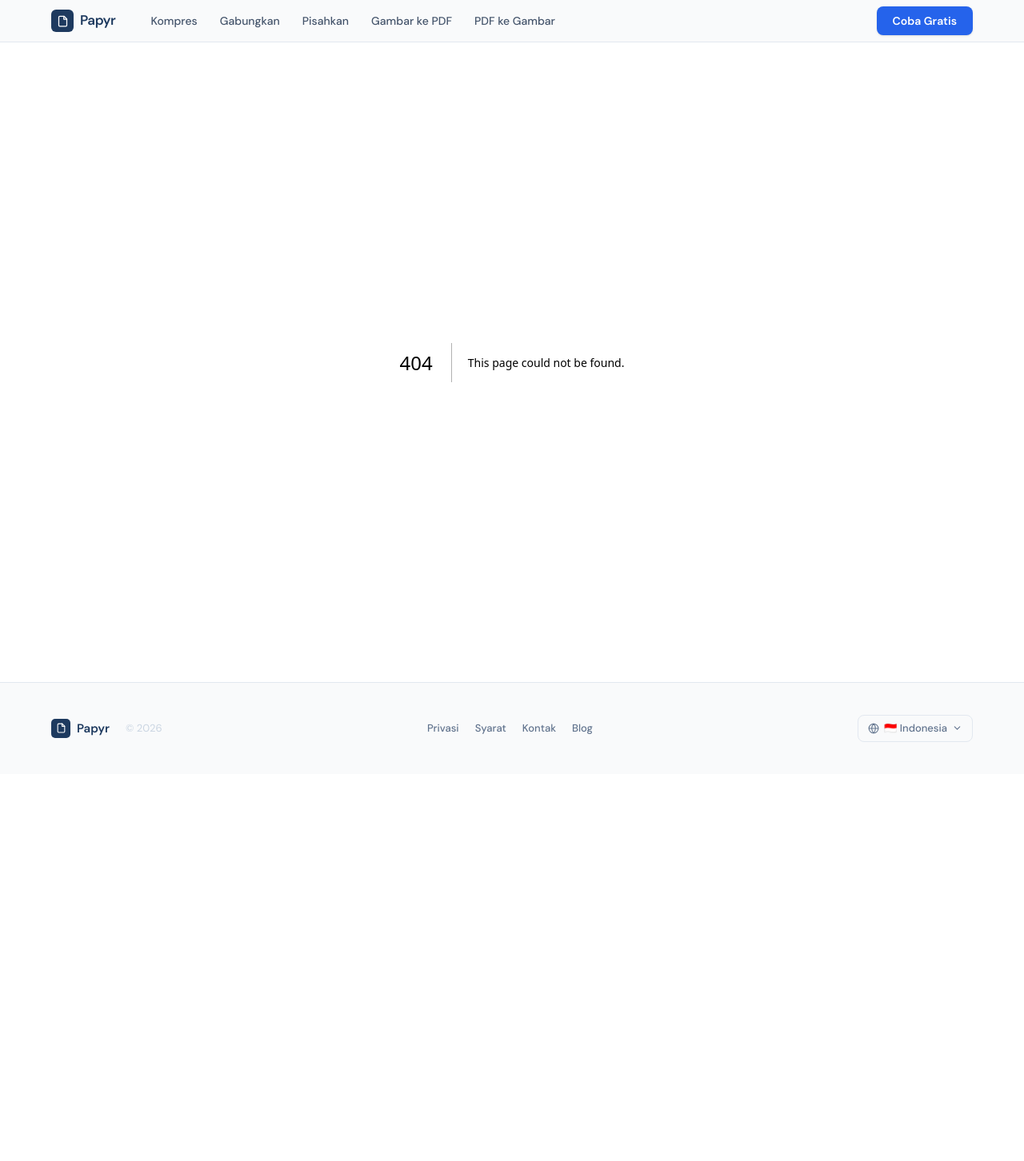
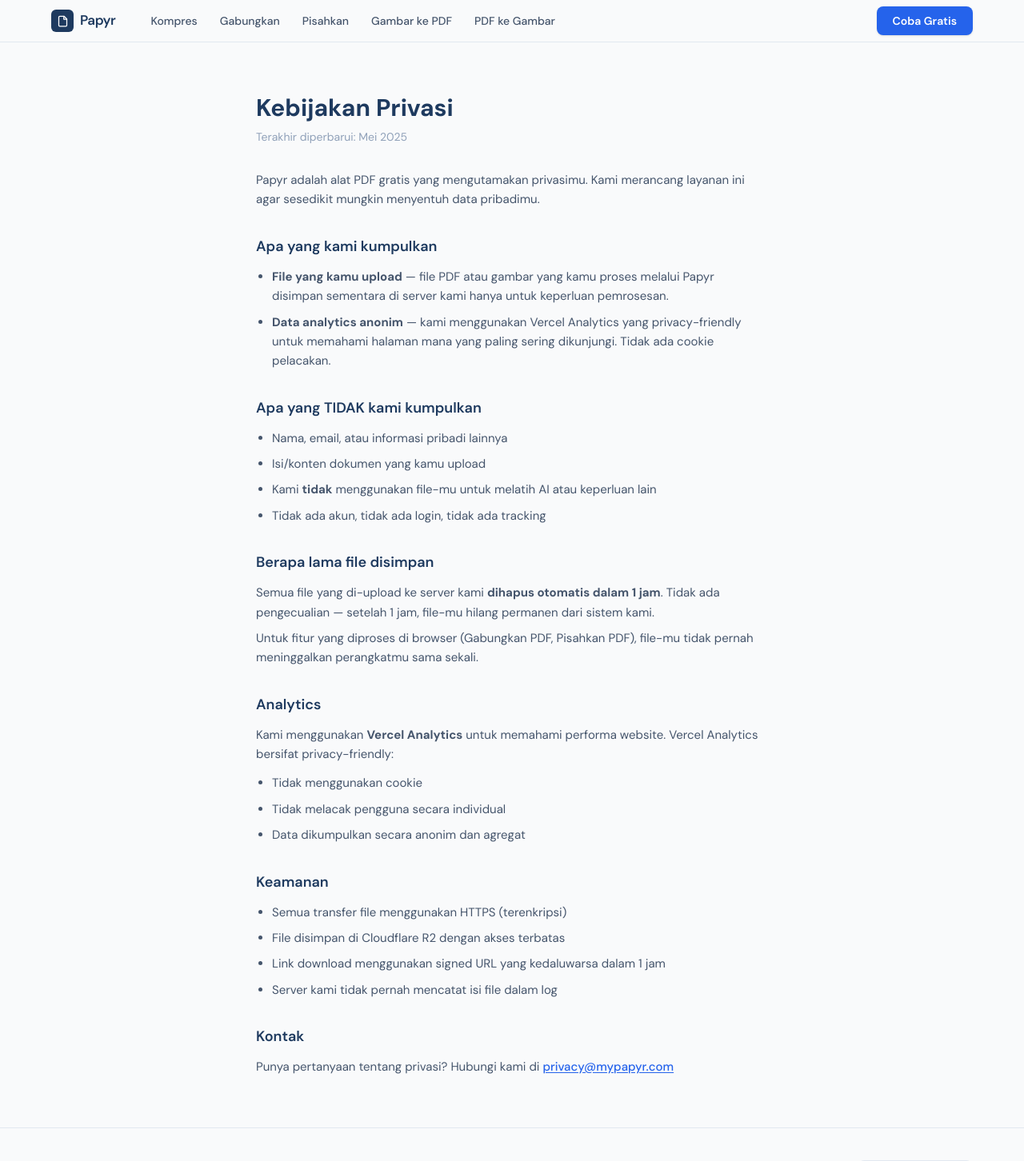
Before and after one commit to fazulfi/papyr, a Next.js app in the folder frontend/: page /privacy in a window 1280 px wide. Before the commit this address had no page. Shown: the top 1452 px of the page at 80% size. Before the commit the page ends 968 px from the top, so only its background shows below. Built offline with nearby package versions, Linux system fonts and the light colour scheme.

Commit message:
feat: add privacy policy page and link from footer (PAPYR-072)
Ultraworked with [Sisyphus](https://github.com/code-yeongyu/oh-my-openagent)

Co-authored-by: Sisyphus <clio-agent@sisyphuslabs.ai>

```diff
--- /dev/null
+++ b/frontend/src/app/privacy/page.tsx
@@ -0,0 +1,120 @@
+import type { Metadata } from "next";
+
+export const metadata: Metadata = {
+  title: "Kebijakan Privasi",
+  description:
+    "Kebijakan privasi Papyr — alat PDF gratis untuk Indonesia. File dihapus otomatis dalam 1 jam.",
+};
+
+export default function PrivacyPage() {
+  return (
+    <div className="mx-auto w-full max-w-2xl px-4 py-12 sm:py-16">
+      <h1 className="text-2xl font-bold text-navy sm:text-3xl">
+        Kebijakan Privasi
+      </h1>
+      <p className="mt-2 text-sm text-slate-400">
+        Terakhir diperbarui: Mei 2025
+      </p>
+
+      <div className="mt-8 space-y-8 text-[15px] leading-relaxed text-slate-600">
+        {/* Intro */}
+        <p>
+          Papyr adalah alat PDF gratis yang mengutamakan privasimu. Kami
+          merancang layanan ini agar sesedikit mungkin menyentuh data pribadimu.
+        </p>
+
+        {/* Apa yang kami kumpulkan */}
+        <section>
+          <h2 className="text-lg font-semibold text-navy">
+            Apa yang kami kumpulkan
+          </h2>
+          <ul className="mt-3 list-disc space-y-2 pl-5">
+            <li>
+              <strong>File yang kamu upload</strong> — file PDF atau gambar yang
+              kamu proses melalui Papyr disimpan sementara di server kami hanya
+              untuk keperluan pemrosesan.
+            </li>
+            <li>
+              <strong>Data analytics anonim</strong> — kami menggunakan Vercel
+              Analytics yang privacy-friendly untuk memahami halaman mana yang
+              paling sering dikunjungi. Tidak ada cookie pelacakan.
+            </li>
+          </ul>
+        </section>
+
+        {/* Apa yang TIDAK kami kumpulkan */}
+        <section>
+          <h2 className="text-lg font-semibold text-navy">
+            Apa yang TIDAK kami kumpulkan
+          </h2>
+          <ul className="mt-3 list-disc space-y-2 pl-5">
+            <li>Nama, email, atau informasi pribadi lainnya</li>
+            <li>Isi/konten dokumen yang kamu upload</li>
+            <li>
+              Kami <strong>tidak</strong> menggunakan file-mu untuk melatih AI
+              atau keperluan lain
+            </li>
+            <li>Tidak ada akun, tidak ada login, tidak ada tracking</li>
+          </ul>
+        </section>
+
+        {/* Berapa lama disimpan */}
+        <section>
+          <h2 className="text-lg font-semibold text-navy">
+            Berapa lama file disimpan
+          </h2>
+          <p className="mt-3">
+            Semua file yang di-upload ke server kami{" "}
+            <strong>dihapus otomatis dalam 1 jam</strong>. Tidak ada pengecualian
+            — setelah 1 jam, file-mu hilang permanen dari sistem kami.
+          </p>
+          <p className="mt-2">
+            Untuk fitur yang diproses di browser (Gabungkan PDF, Pisahkan PDF),
+            file-mu tidak pernah meninggalkan perangkatmu sama sekali.
+          </p>
+        </section>
+
+        {/* Analytics */}
+        <section>
+          <h2 className="text-lg font-semibold text-navy">Analytics</h2>
+          <p className="mt-3">
+            Kami menggunakan <strong>Vercel Analytics</strong> untuk memahami
+            performa website. Vercel Analytics bersifat privacy-friendly:
+          </p>
+          <ul className="mt-3 list-disc space-y-2 pl-5">
+            <li>Tidak menggunakan cookie</li>
+            <li>Tidak melacak pengguna secara individual</li>
+            <li>Data dikumpulkan secara anonim dan agregat</li>
+          </ul>
+        </section>
+
+        {/* Keamanan */}
+        <section>
+          <h2 className="text-lg font-semibold text-navy">Keamanan</h2>
+          <ul className="mt-3 list-disc space-y-2 pl-5">
+            <li>Semua transfer file menggunakan HTTPS (terenkripsi)</li>
+            <li>File disimpan di Cloudflare R2 dengan akses terbatas</li>
+            <li>
+              Link download menggunakan signed URL yang kedaluwarsa dalam 1 jam
+            </li>
+            <li>Server kami tidak pernah mencatat isi file dalam log</li>
+          </ul>
+        </section>
+
+        {/* Kontak */}
+        <section>
+          <h2 className="text-lg font-semibold text-navy">Kontak</h2>
+          <p className="mt-3">
+            Punya pertanyaan tentang privasi? Hubungi kami di{" "}
+            <a
+              href="mailto:privacy@mypapyr.com"
+              className="font-medium text-accent underline underline-offset-2 hover:text-navy"
+            >
+              privacy@mypapyr.com
+            </a>
+          </p>
+        </section>
+      </div>
+    </div>
+  );
+}
--- a/frontend/src/components/Footer.tsx
+++ b/frontend/src/components/Footer.tsx
@@ -82,7 +82,7 @@ function LanguageSwitcher() {
 /* ── Footer Links ── */
 
 const FOOTER_LINKS = [
-  { href: "#", label: "Privasi" },
+  { href: "/privacy", label: "Privasi" },
   { href: "#", label: "Syarat" },
   { href: "#", label: "Kontak" },
   { href: "#", label: "Blog" },
```
